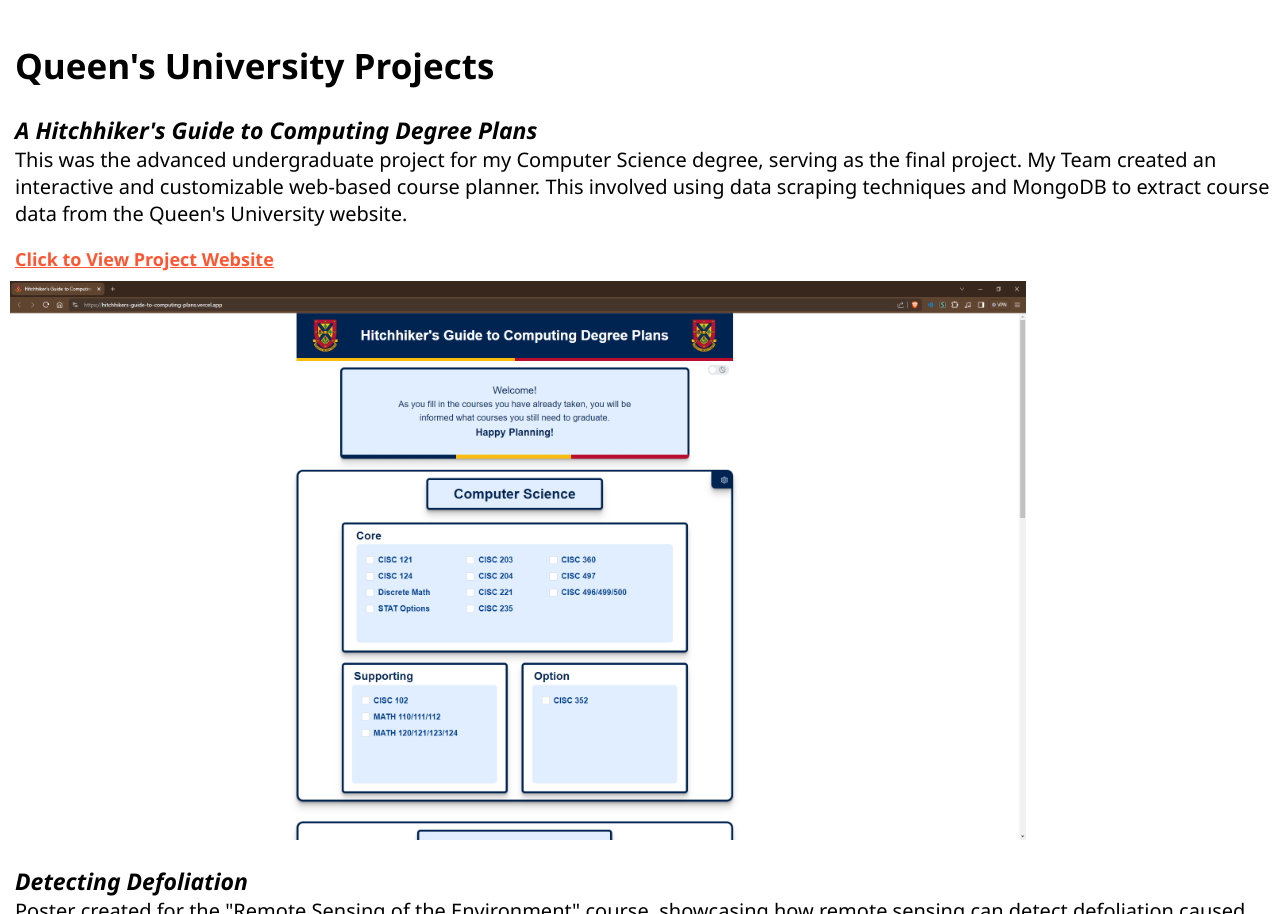
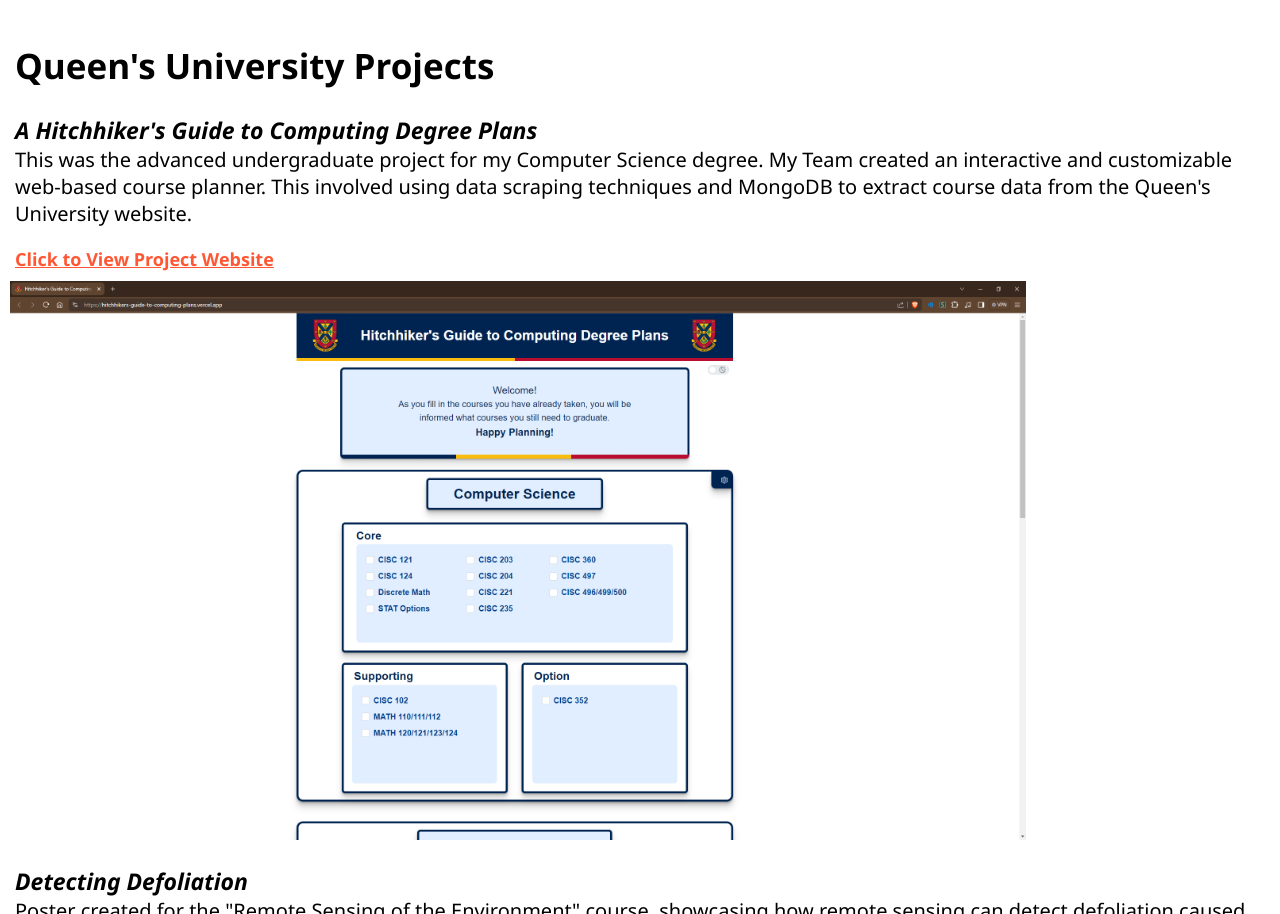
Before and after one commit to Jacksmitch/JacksonMitchell-Projects, a plain HTML site: page index.html in a window 1280 px wide. Shown: the part 2339-3253 px from the top of the page. Drawn offline with Linux system fonts and the light colour scheme.

Commit message:
Update index.html

```diff
--- a/index.html
+++ b/index.html
@@ -48,7 +48,7 @@ https://webflow.com/templates/html/renuvo-128-resume-website-template
 
     <p>
         <span>A Hitchhiker's Guide to Computing Degree Plans</span> <br>
-        This was the advanced undergraduate project for my Computer Science degree, serving as the final project. My Team created an interactive and customizable web-based course planner. This involved using data scraping techniques and MongoDB to extract course data from the Queen's University website.
+        This was the advanced undergraduate project for my Computer Science degree. My Team created an interactive and customizable web-based course planner. This involved using data scraping techniques and MongoDB to extract course data from the Queen's University website.
     </p>
     <a class="newwindowlink" href='https://hitchhikers-guide-to-computing-plans.vercel.app/' target="_blank">Click to View Project Website</a>
     <img src="img/Undergrad_proj.png">
```
